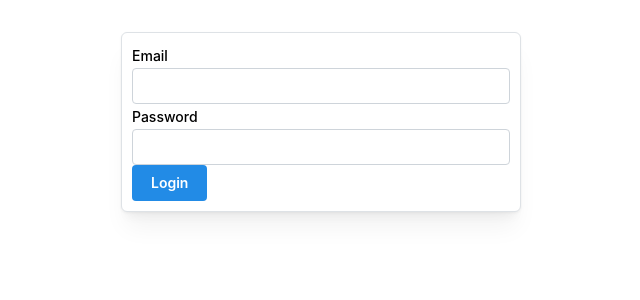
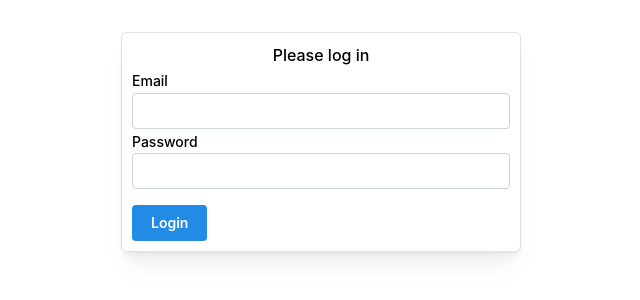
Before and after one commit to polinaKoroleva05/adminPanel, a React (Vite) app: page /login in a window 1280 px wide. Shown: the top 300 px of the page, without its empty margins (319-959 px from the left). Built offline with nearby package versions, Linux system fonts and the light colour scheme.

Commit message:
fullname change with name and surname

```diff
--- a/index.html
+++ b/index.html
@@ -2,7 +2,7 @@
 <html lang="en">
   <head>
     <meta charset="UTF-8" />
-    <link rel="icon" type="image/svg+xml" href="/list-task.svg" />
+    <link rel="icon" type="image/svg+xml" href="/users.svg" />
     <meta name="viewport" content="width=device-width, initial-scale=1.0" />
     <title>Admin Panel Siriur</title>
   </head>
--- a/src/pages/createUserPage/CreateUserPage.tsx
+++ b/src/pages/createUserPage/CreateUserPage.tsx
@@ -9,14 +9,10 @@ export default function CreateUserPage() {
     const emptyUser: UserInterface = {
         id: '',
         name: '',
-        surName: 'string',
-        password: 'string',
-        fullName: 'string',
-        email: 'string',
-        birthDate: '2025-07-16T20:58:15.998Z',
-        telephone: undefined,
-        employment: 'string',
-        userAgreement: true
+        surName: '',
+        password: '',
+        fullName: '',
+        email: '',
     };
     const {createUserMutation} = getUserQueryMiddleware();
     function handleCreateTask(userData: UserCreateInterface) {
--- a/src/pages/loginPage/LoginPage.tsx
+++ b/src/pages/loginPage/LoginPage.tsx
@@ -1,6 +1,6 @@
 import {useForm} from '@mantine/form';
 import styles from './loginPage.module.css';
-import {Button, Paper, TextInput} from '@mantine/core';
+import {Button, Paper, TextInput, Text} from '@mantine/core';
 import {getAuthQueryMiddleware, useAuthContext} from '@/app/taskStore';
 import {useNavigate} from 'react-router';
 import { useEffect } from 'react';
@@ -37,6 +37,9 @@ export default function LoginPage() {
     return (
         <div className={styles.page}>
             <Paper className={styles.form} shadow='md' radius='md'>
+                <Text fw={500} ta="center">
+                    Please log in
+                </Text>
                 <form onSubmit={form.onSubmit(onLogin)}>
                     <TextInput
                         label='Email'
@@ -49,7 +52,7 @@ export default function LoginPage() {
                         {...form.getInputProps('password')}
                     />
 
-                    <Button type='submit'>Login</Button>
+                    <Button className={styles.button} type='submit'>Login</Button>
                 </form>
             </Paper>
         </div>
--- a/src/pages/loginPage/loginPage.module.css
+++ b/src/pages/loginPage/loginPage.module.css
@@ -12,3 +12,7 @@
     border-radius: 6px;
     border: 1px solid var(--mantine-color-disabled-border);
 }
+
+.button{
+    margin-top: 2vh;
+}
--- a/src/widgets/userDetails/UserDetailsMantine.tsx
+++ b/src/widgets/userDetails/UserDetailsMantine.tsx
@@ -57,7 +57,7 @@ export default function userDetailsMantine({
                     ? null
                     : "Surname can't be empty and more 64 symbols",
             password: (value) =>
-                value.length > 0
+                value == undefined || value.length > 0
                     ? null
                     : "Password can't be empty",
             email: (value) =>
@@ -68,6 +68,24 @@ export default function userDetailsMantine({
                     : 'Invalid telephone' //если телефон не определен, то регулярка выполнится с true
         }
     });
+    function handleNameChange(event: React.ChangeEvent<HTMLInputElement>){
+        // form.setFieldValue('name', event.currentTarget.value);
+        form.setFieldValue('fullName', event.currentTarget.value + ' ' + form.getValues().surName);
+    }
+
+    function handleBlurName(event: React.ChangeEvent<HTMLInputElement>){
+        form.setFieldValue('name', event.currentTarget.value);
+    }
+
+    function handleSurNameChange(event: React.ChangeEvent<HTMLInputElement>){
+        // form.setFieldValue('surName', event.currentTarget.value);
+        form.setFieldValue('fullName', form.getValues().name + ' ' + event.currentTarget.value);
+    }
+
+        function handleBlurSurName(event: React.ChangeEvent<HTMLInputElement>){
+        form.setFieldValue('surName', event.currentTarget.value);
+    }
+
     return (
         <Paper className={styles.form} shadow='md' radius='md'>
             <form onSubmit={form.onSubmit(onSubmitProp)}>
@@ -76,12 +94,16 @@ export default function userDetailsMantine({
                     label='Name'
                     key={form.key('name')}
                     {...form.getInputProps('name')}
+                    onChange={handleNameChange}
+                    onBlur={handleBlurName}
                 />
                 <TextInput
                     withAsterisk
                     label='Surname'
                     key={form.key('surName')}
                     {...form.getInputProps('surName')}
+                    onChange={handleSurNameChange}
+                    onBlur={handleBlurSurName}
                 />
                 <TextInput
                     withAsterisk
@@ -89,13 +111,13 @@ export default function userDetailsMantine({
                     key={form.key('fullName')}
                     {...form.getInputProps('fullName')}
                 />
-                <TextInput
+                {!editMode && <TextInput
                     disabled={editMode}
                     withAsterisk
                     label='Password'
                     key={form.key('password')}
                     {...form.getInputProps('password')}
-                />
+                />}
                 <TextInput
                     disabled={editMode}
                     withAsterisk
```
Also changed, not shown: public/users.svg (added).
